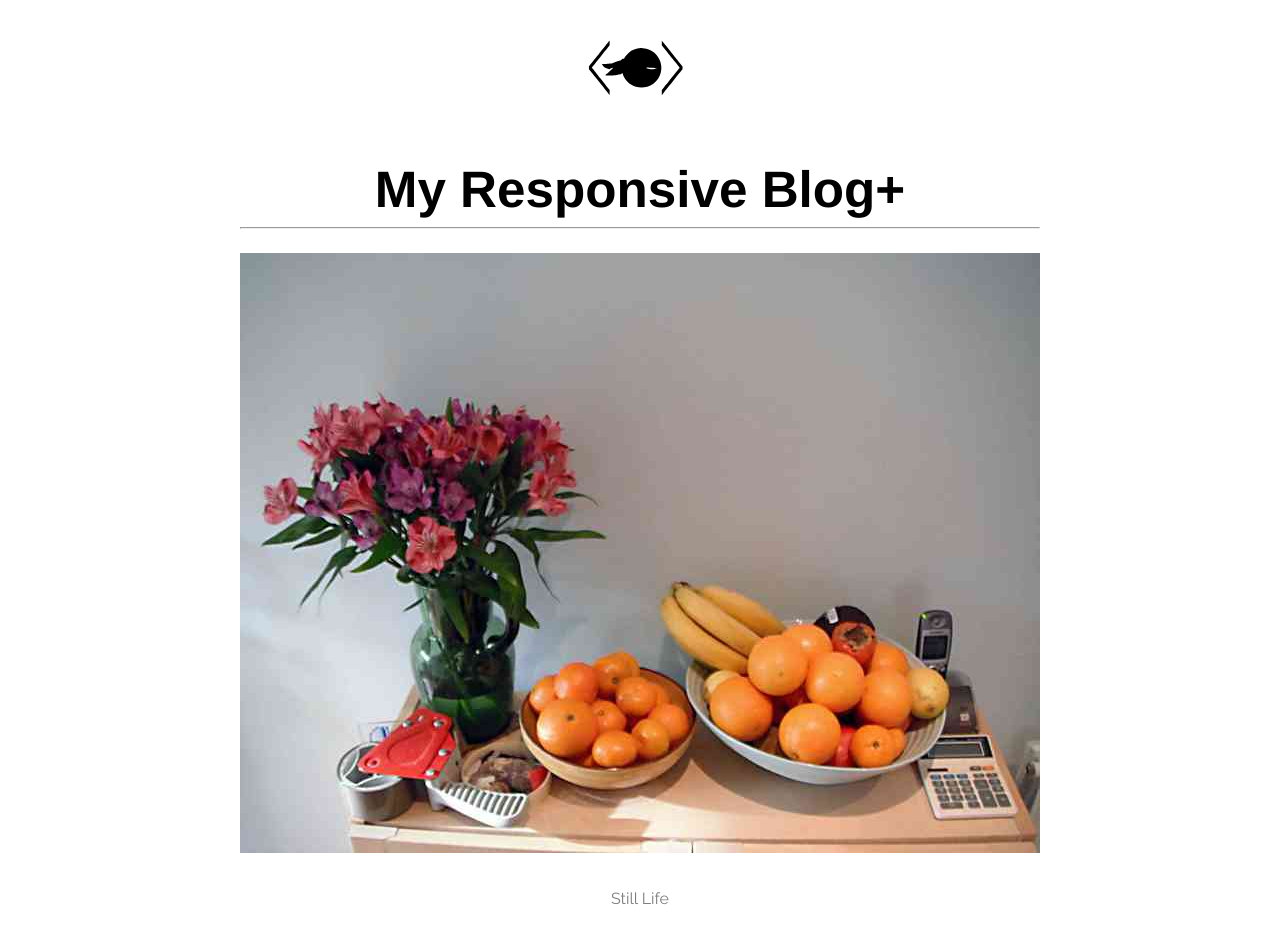
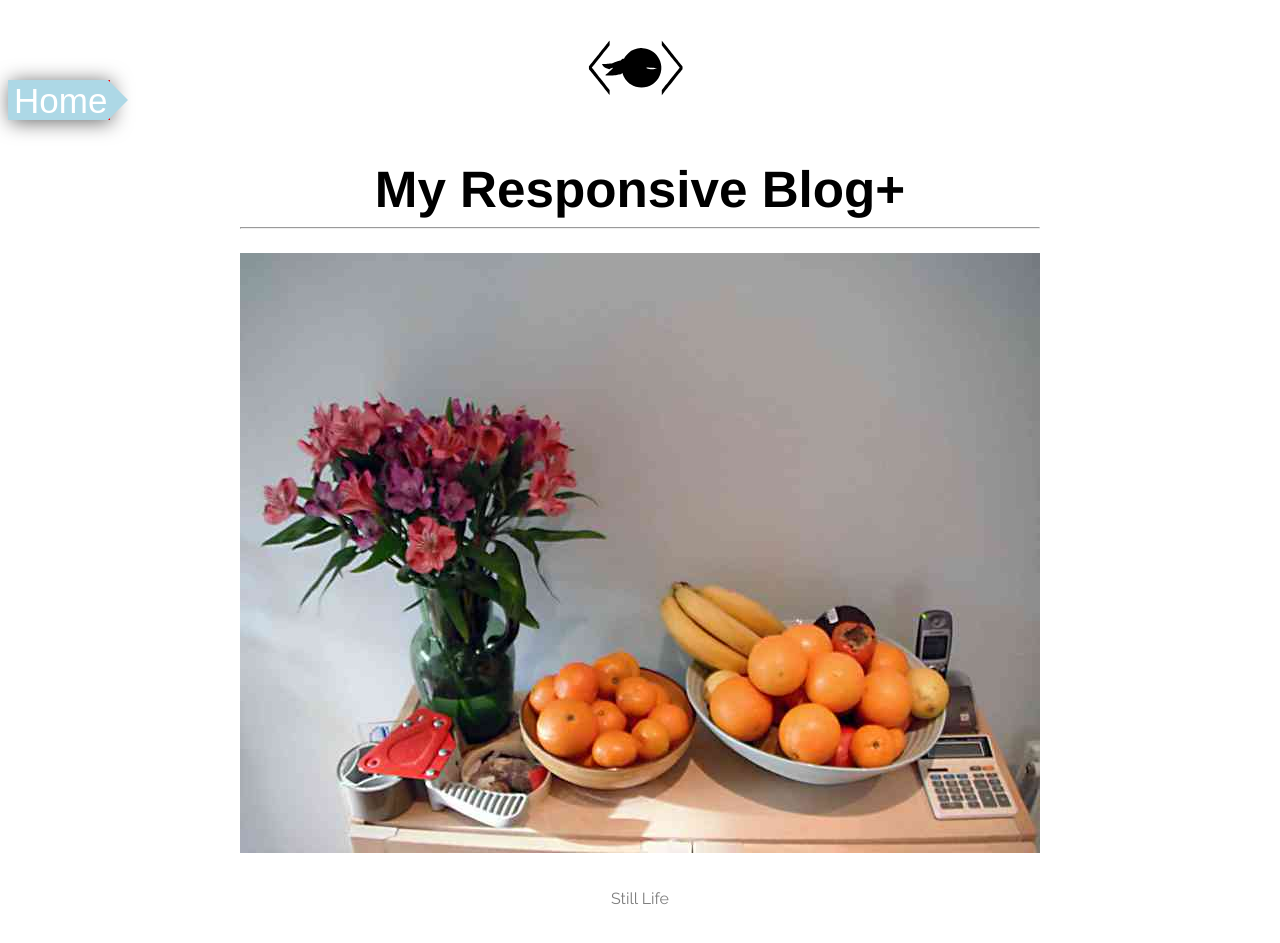
Before and after one commit to Adrian31/My_Responsive_Blog, a plain HTML site: page index.html in a window 1280 px wide. Shown: the top 943 px of the page. Drawn offline with Linux system fonts and the light colour scheme; a web font is replaced by a local one.

Commit message:
added a home button

```diff
--- a/css/main.css
+++ b/css/main.css
@@ -38,7 +38,16 @@ article {
   border-bottom: 1px solid #ddd;
 }
 
-body {
+/*body {
+  align-items: center;
+  display: flex;
+  flex-direction: column;
+  font-family: 'Raleway', sans-serif;
+  margin: 3vh 0 3vh 0;
+  text-align: center;
+}*/
+
+.container{
   align-items: center;
   display: flex;
   flex-direction: column;
@@ -82,3 +91,67 @@ img {
 .picture-paragraph{
   margin-bottom: 3.2em;
 }
+
+.arrow{
+  width: 100px;
+  height: 40px;
+  background: #ADD8E6;
+  position: fixed;
+  margin-top: 80px;
+  margin-left: 0px;
+  -wekbit-transform: translate(0, 0);
+  transform: translate(0,0);
+  z-index: 0;
+  height: auto;
+  position: absolute;
+  -webkit-transform: translate(-300px, 0);
+  transform: translate(-300px, 0);
+  transition: transform 0.3s ease;
+  z-index: 1000;
+  background-color: white;
+  border-right: 2px red solid;
+  box-shadow: 2px 2px 20px rgba(0,0,0,0.6);
+  top: 0;
+}
+
+
+@media screen and (min-width: 1050px) {
+  .arrow {
+      width: 100px;
+      height: 40px;
+      background: #ADD8E6;
+      position: fixed;
+      margin-top: 80px;
+      margin-left: 0px;
+      -wekbit-transform: translate(0, 0);
+      transform: translate(0,0);
+      z-index: 0;
+  }
+  .arrow::after {
+      content:' ';
+      height: 0;
+      width: 0;
+      border-top: 20px solid transparent;
+      border-bottom: 20px solid transparent;
+      border-left: 20px solid #ADD8E6;
+      position: absolute;
+      left: 100px;
+      top: 0px;
+  }
+
+  #fixedbutton {
+    position: center;
+    background-color: Transparent;
+    background-repeat:no-repeat;
+    border: none;
+    cursor:pointer;
+    overflow: hidden;
+    outline:none;
+    font-size: 35px;
+  }
+
+  #indexATag{
+    text-decoration: none;
+    color: white;
+  }
+}
--- a/index.html
+++ b/index.html
@@ -24,6 +24,13 @@
 </head>
 
 <body>
+  <div class="arrow down">
+    <button type="button" name="button" id="fixedbutton">
+      <a href="https://adrian31.github.io/frontend-nanodegree-resume/#" id="indexATag">Home</a>
+    </button>
+  </div>
+
+  <div class="container">
 
   <header>
     <div class="logo">
@@ -147,6 +154,6 @@
 
   <br>
   <a href="//github.com/udacity/responsive-images/tree/master/project/start" title="View source for this page on GitHub" id="viewSource">View source on GitHub</a>
-
+</div>
 </body>
 </html>
```
